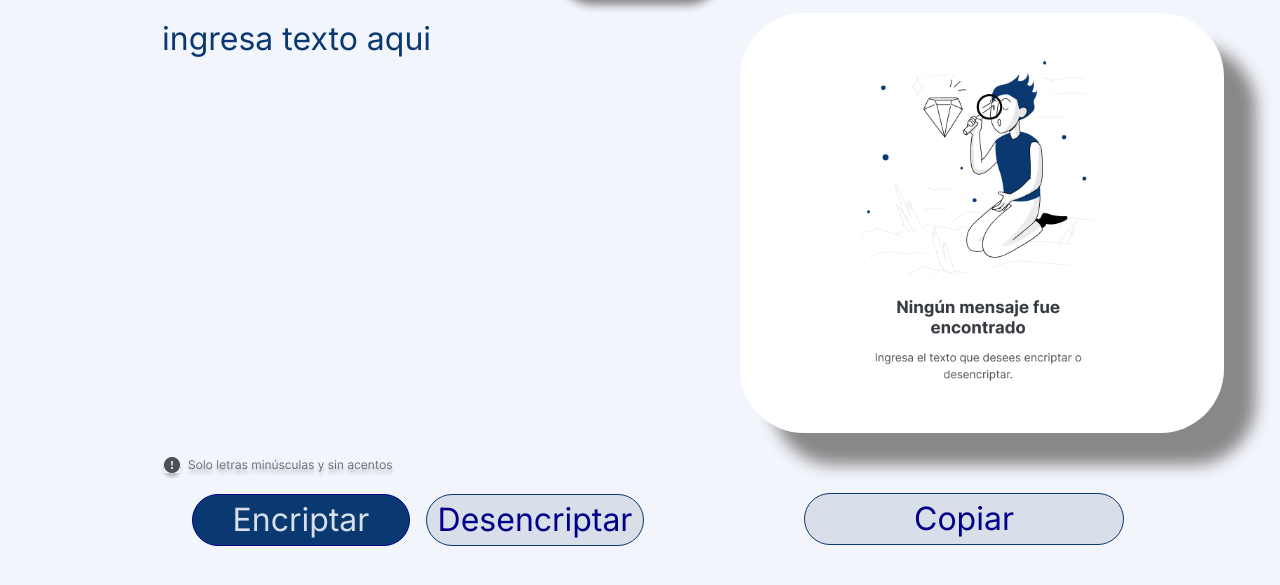
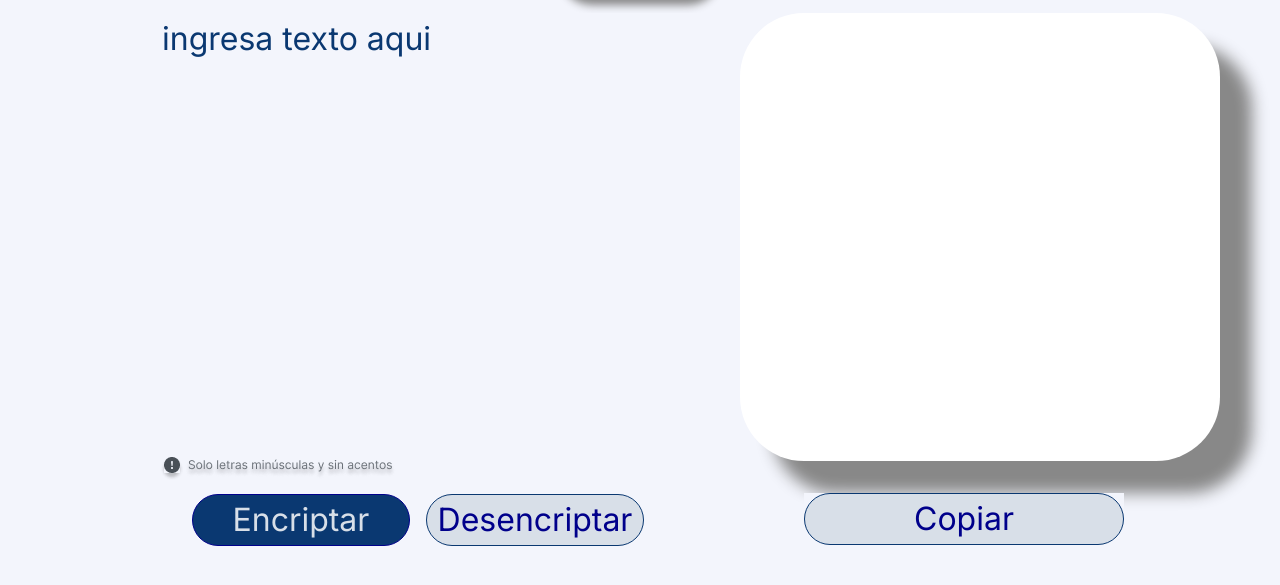
Before and after one commit to ViBArce/Challenge-ONE-Sprint-01, a plain HTML site: page index.html in a window 1280 px wide. Both pictures are taken after a click on the button "Encriptar". Shown: the part 91-676 px from the top of the page. Drawn offline with Linux system fonts and the light colour scheme.

Commit message:
Cambios en class mensaje, añadido div de mensaje area junto su respectiba clase y se acrego funcionalidad javascript la cual encripta el mensaje

```diff
--- a/index.html
+++ b/index.html
@@ -25,16 +25,19 @@
 				<img src="Recursos/Frame 1.png" alt="Solo letras minuscula">
 			</div>
 			<div class="botones">
-				<button class="btn-encriptar">Encriptar</button>
-				<button class="btn-desencriptar">Desencriptar</button>
+				<button class="btn-encriptar" onclick="btnEncriptar()">Encriptar</button>
+				<button class="btn-desencriptar" onclick="btnDesencriptar()">Desencriptar</button>
 			</div>
 		</section>
 		<section>
+			<div class="marcomensaje">
 			<textarea class="mensaje" cols="20" rows="10"></textarea>
+			</div>
 			<div class="copiar">
 				<button class="bnt-copiar">Copiar</button>
 			</div>
 		</section>
 	</main>
+	<script src="script.js"></script>
 </body>
 </html>
--- /dev/null
+++ b/script.js
@@ -0,0 +1,37 @@
+const textArea = document.querySelector(".text-area");
+const mensaje = document.querySelector(".mensaje");
+
+function btnEncriptar(){
+    const textoEncriptado = encriptar(textArea.value)
+    mensaje.value = textoEncriptado;
+    textArea.value = "";
+    mensaje.style.backgroundImage = "none";
+}
+function btnDesencriptar(){
+    const textoEncriptado = desencriptar(textArea.value)
+    mensaje.value = textoEncriptado;
+    textArea.value = "";
+}
+
+function encriptar(stringEncriptado){
+    let matrizCodigo = [["e", "enter"], ["i", "imes"], ["a", "ai"], ["o", "ober"], ["u", "ufat"]];
+    stringEncriptado = stringEncriptado.toLowerCase();
+
+    for(let i = 0; i < matrizCodigo.length; i++){
+       if(stringEncriptado.includes(matrizCodigo[i][0])){
+            stringEncriptado = stringEncriptado.replaceAll(matrizCodigo[i][0], matrizCodigo[i][1])
+       }
+    }
+    return stringEncriptado
+}
+function desencriptar(stringDesencriptado){
+    let matrizCodigo = [["e", "enter"], ["i", "imes"], ["a", "ai"], ["o", "ober"], ["u", "ufat"]];
+    stringDesencriptado = stringDesencriptado.toLowerCase();
+
+    for(let i = 0; i < matrizCodigo.length; i++){
+       if(stringDesencriptado.includes(matrizCodigo[i][1])){
+        stringDesencriptado = stringDesencriptado.replaceAll(matrizCodigo[i][1], matrizCodigo[i][0])
+       }
+    }
+    return stringDesencriptado
+}
--- a/style.css
+++ b/style.css
@@ -51,6 +51,16 @@ main{
     height: 13em;
     resize: none;
 }
+.marcomensaje{
+    background-color: #ffffff;
+    border-radius: 2em;
+    margin-left: 3em;
+    padding-left: em;
+    position: fixed;
+    width: 15em;
+    height: 14em;
+    box-shadow: 1em 1em .5em #888888;
+}
 .mensaje{
     background-color: #ffffff;
     background-image: url("Recursos/Muneco2.png");
@@ -58,15 +68,15 @@ main{
     background-position: center;
     background-size: 50%;
     border: none;
-    border-radius: 2em;
     color: #0a3871;
-    margin-left: 3em;
-    padding-left: em;
+    margin-top: 1em;
+    margin-left: 1em;
+    padding-top: 1em;
+    padding-left: 1em;
     position: fixed;
-    width: 15em;
-    height: 13em;
+    width: 12em;
+    height: 10em;
     resize: none;
-    box-shadow: 1em 1em .5em #888888;
 }
 .mensaje:focus{
     outline: none;
```
